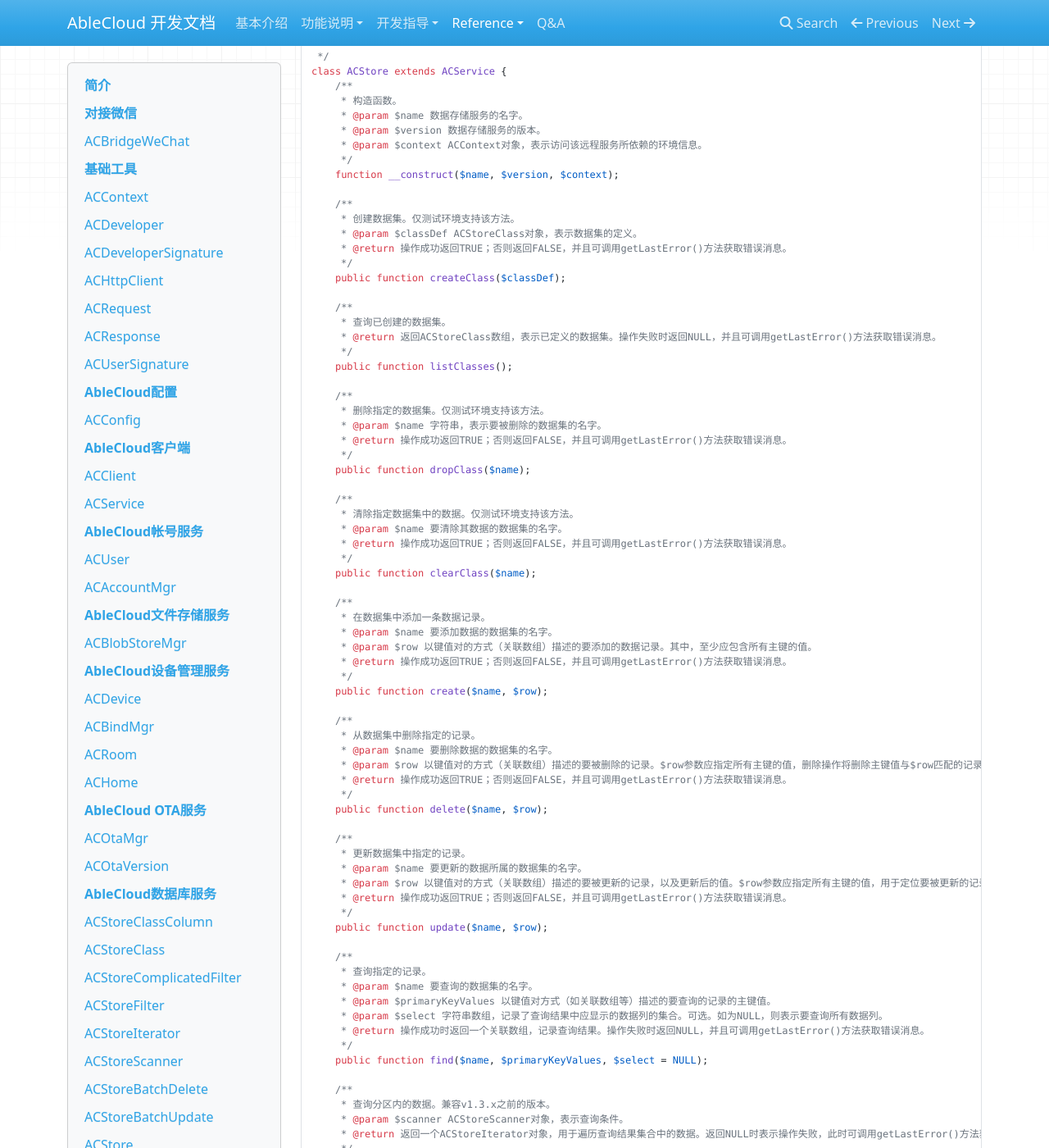
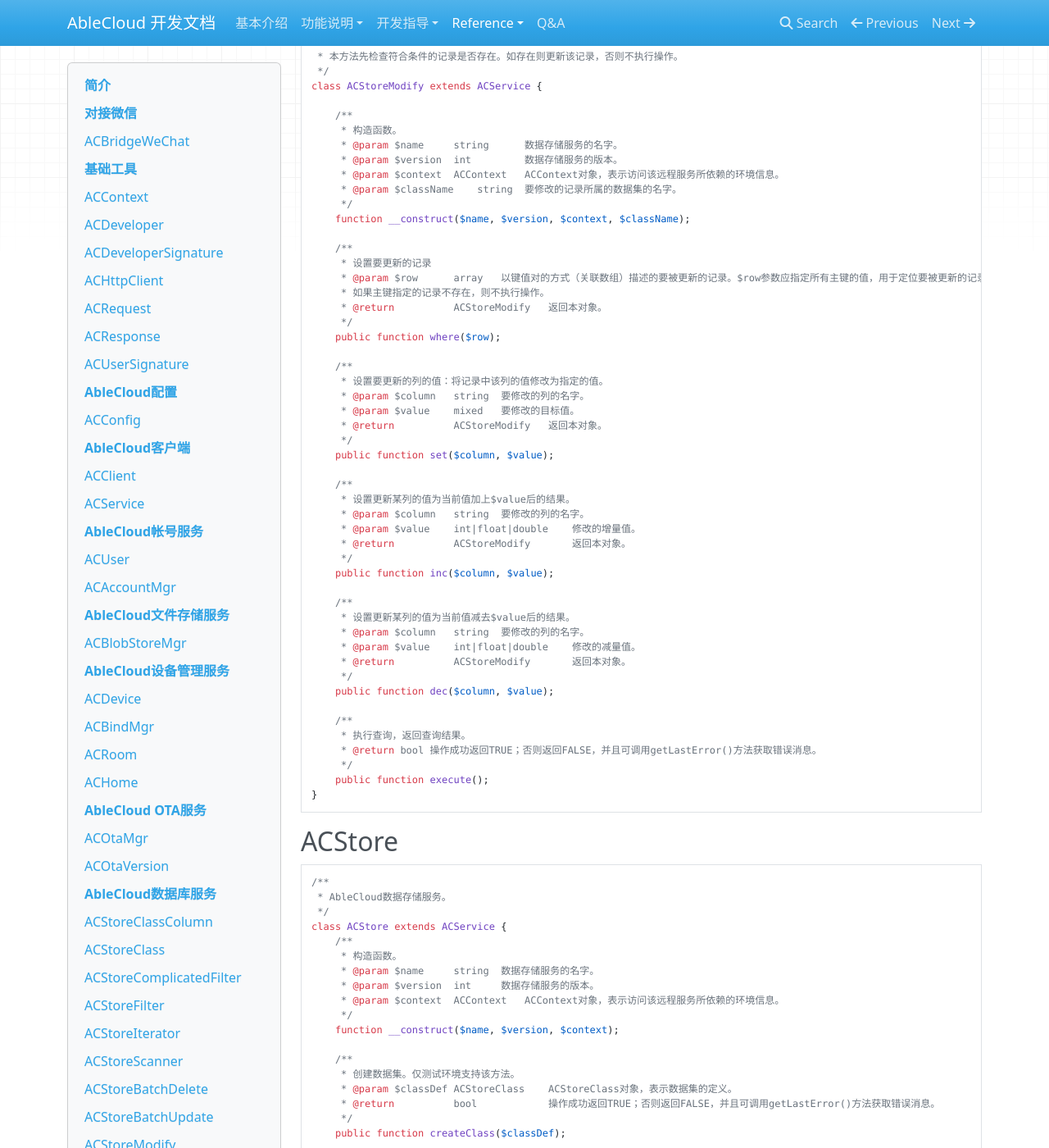
Before and after one commit to JessonW/rd_docs, an MkDocs documentation site: the page built from docs/reference/php.md, in a window 1280 px wide and 1400 px high, scrolled down 37304 px. Shown: the whole window at 82% size. Built offline with MkDocs 1.6.1, drawn with Linux system fonts in a browser that asks for light colours; nearby versions of some CDN libraries; old or Windows-style settings are respelled for this version of MkDocs; some of the changed text lies outside the part shown.

Commit message:
ACStoreModify

````diff
--- a/docs/reference/php.md
+++ b/docs/reference/php.md
@@ -2048,6 +2048,64 @@
 }
 ```
 
+##ACStoreModify##
+
+```php
+/**
+ * AbleCloud数据存储服务的修改单条数据记录的方法。
+ * 本方法先检查符合条件的记录是否存在。如存在则更新该记录，否则不执行操作。
+ */
+class ACStoreModify extends ACService {
+
+    /**
+     * 构造函数。
+     * @param $name     string      数据存储服务的名字。
+     * @param $version  int         数据存储服务的版本。
+     * @param $context  ACContext   ACContext对象，表示访问该远程服务所依赖的环境信息。
+     * @param $className    string  要修改的记录所属的数据集的名字。
+     */
+    function __construct($name, $version, $context, $className);
+
+    /**
+     * 设置要更新的记录
+     * @param $row      array   以键值对的方式（关联数组）描述的要被更新的记录。$row参数应指定所有主键的值，用于定位要被更新的记录。
+     * 如果主键指定的记录不存在，则不执行操作。
+     * @return          ACStoreModify   返回本对象。
+     */
+    public function where($row);
+
+    /**
+     * 设置要更新的列的值：将记录中该列的值修改为指定的值。
+     * @param $column   string  要修改的列的名字。
+     * @param $value    mixed   要修改的目标值。
+     * @return          ACStoreModify   返回本对象。
+     */
+    public function set($column, $value);
+
+    /**
+     * 设置更新某列的值为当前值加上$value后的结果。
+     * @param $column   string  要修改的列的名字。
+     * @param $value    int|float|double    修改的增量值。
+     * @return          ACStoreModify       返回本对象。
+     */
+    public function inc($column, $value);
+
+    /**
+     * 设置更新某列的值为当前值减去$value后的结果。
+     * @param $column   string  要修改的列的名字。
+     * @param $value    int|float|double    修改的减量值。
+     * @return          ACStoreModify       返回本对象。
+     */
+    public function dec($column, $value);
+
+    /**
+     * 执行查询，返回查询结果。
+     * @return bool 操作成功返回TRUE；否则返回FALSE，并且可调用getLastError()方法获取错误消息。
+     */
+    public function execute();
+}
+```
+
 ##ACStore##
 
 ```php
@@ -2057,102 +2115,109 @@
 class ACStore extends ACService {
     /**
      * 构造函数。
-     * @param $name 数据存储服务的名字。
-     * @param $version 数据存储服务的版本。
-     * @param $context ACContext对象，表示访问该远程服务所依赖的环境信息。
+     * @param $name 	string	数据存储服务的名字。
+     * @param $version	int		数据存储服务的版本。
+     * @param $context	ACContext	ACContext对象，表示访问该远程服务所依赖的环境信息。
      */
     function __construct($name, $version, $context);
 
     /**
      * 创建数据集。仅测试环境支持该方法。
-     * @param $classDef ACStoreClass对象，表示数据集的定义。
-     * @return 操作成功返回TRUE；否则返回FALSE，并且可调用getLastError()方法获取错误消息。
+     * @param $classDef ACStoreClass	ACStoreClass对象，表示数据集的定义。
+     * @return			bool			操作成功返回TRUE；否则返回FALSE，并且可调用getLastError()方法获取错误消息。
      */
     public function createClass($classDef);
 
     /**
      * 查询已创建的数据集。
-     * @return 返回ACStoreClass数组，表示已定义的数据集。操作失败时返回NULL，并且可调用getLastError()方法获取错误消息。
+     * @return array 返回ACStoreClass数组，表示已定义的数据集。操作失败时返回NULL，并且可调用getLastError()方法获取错误消息。
      */
     public function listClasses();
 
     /**
      * 删除指定的数据集。仅测试环境支持该方法。
-     * @param $name 字符串，表示要被删除的数据集的名字。
-     * @return 操作成功返回TRUE；否则返回FALSE，并且可调用getLastError()方法获取错误消息。
+     * @param $name string	字符串，表示要被删除的数据集的名字。
+     * @return 		bool	操作成功返回TRUE；否则返回FALSE，并且可调用getLastError()方法获取错误消息。
      */
     public function dropClass($name);
 
     /**
      * 清除指定数据集中的数据。仅测试环境支持该方法。
-     * @param $name 要清除其数据的数据集的名字。
-     * @return 操作成功返回TRUE；否则返回FALSE，并且可调用getLastError()方法获取错误消息。
+     * @param $name string	要清除其数据的数据集的名字。
+     * @return 		bool	操作成功返回TRUE；否则返回FALSE，并且可调用getLastError()方法获取错误消息。
      */
     public function clearClass($name);
 
     /**
      * 在数据集中添加一条数据记录。
-     * @param $name 要添加数据的数据集的名字。
-     * @param $row 以键值对的方式（关联数组）描述的要添加的数据记录。其中，至少应包含所有主键的值。
-     * @return 操作成功返回TRUE；否则返回FALSE，并且可调用getLastError()方法获取错误消息。
+     * @param $name string	要添加数据的数据集的名字。
+     * @param $row	array	以键值对的方式（关联数组）描述的要添加的数据记录。其中，至少应包含所有主键的值。
+     * @return 		bool	操作成功返回TRUE；否则返回FALSE，并且可调用getLastError()方法获取错误消息。
      */
     public function create($name, $row);
 
     /**
      * 从数据集中删除指定的记录。
-     * @param $name 要删除数据的数据集的名字。
-     * @param $row 以键值对的方式（关联数组）描述的要被删除的记录。$row参数应指定所有主键的值，删除操作将删除主键值与$row匹配的记录。
-     * @return 操作成功返回TRUE；否则返回FALSE，并且可调用getLastError()方法获取错误消息。
+     * @param $name string	要删除数据的数据集的名字。
+     * @param $row	array	以键值对的方式（关联数组）描述的要被删除的记录。$row参数应指定所有主键的值，删除操作将删除主键值与$row匹配的记录。
+     * @return 		bool	操作成功返回TRUE；否则返回FALSE，并且可调用getLastError()方法获取错误消息。
      */
     public function delete($name, $row);
 
     /**
      * 更新数据集中指定的记录。
-     * @param $name 要更新的数据所属的数据集的名字。
-     * @param $row 以键值对的方式（关联数组）描述的要被更新的记录，以及更新后的值。$row参数应指定所有主键的值，用于定位要被更新的记录；$row中记录的其它列的值用于更新该记录：只更新原数据记录中已经存在的字段。
-     * @return 操作成功返回TRUE；否则返回FALSE，并且可调用getLastError()方法获取错误消息。
+     * @param $name string	要更新的数据所属的数据集的名字。
+     * @param $row	array	以键值对的方式（关联数组）描述的要被更新的记录，以及更新后的值。$row参数应指定所有主键的值，用于定位要被更新的记录；$row中记录的其它列的值用于更新该记录：只更新原数据记录中已经存在的字段。如果主键指定的记录不存在，本方法将会在数据集中新建一条对应的记录。
+     * @return		bool	操作成功返回TRUE；否则返回FALSE，并且可调用getLastError()方法获取错误消息。
      */
     public function update($name, $row);
 
     /**
      * 查询指定的记录。
-     * @param $name 要查询的数据集的名字。
-     * @param $primaryKeyValues 以键值对方式（如关联数组等）描述的要查询的记录的主键值。
-     * @param $select 字符串数组，记录了查询结果中应显示的数据列的集合。可选。如为NULL，则表示要查询所有数据列。
-     * @return 操作成功时返回一个关联数组，记录查询结果。操作失败时返回NULL，并且可调用getLastError()方法获取错误消息。
+     * @param $name				string	要查询的数据集的名字。
+     * @param $primaryKeyValues array	以键值对方式（如关联数组等）描述的要查询的记录的主键值。
+     * @param $select 			array	字符串数组，记录了查询结果中应显示的数据列的集合。可选。如为NULL，则表示要查询所有数据列。
+     * @return 					array	操作成功时返回一个关联数组，记录查询结果。操作失败时返回NULL，并且可调用getLastError()方法获取错误消息。
      */
     public function find($name, $primaryKeyValues, $select = NULL);
 
     /**
      * 查询分区内的数据。兼容v1.3.x之前的版本。
-     * @param $scanner ACStoreScanner对象，表示查询条件。
-     * @return 返回一个ACStoreIterator对象，用于遍历查询结果集合中的数据。返回NULL时表示操作失败，此时可调用getLastError()方法获取错误消息。
+     * @param $scanner	ACStoreScanner	ACStoreScanner对象，表示查询条件。
+     * @return 			ACStoreIterator	返回一个ACStoreIterator对象，用于遍历查询结果集合中的数据。返回NULL时表示操作失败，此时可调用getLastError()方法获取错误消息。
      */
     public function scan($scanner);
 
     /**
      * 查询数据。
-     * @param $name 字符串。要被查询的数据集的名字。
-     * @param $entityGroupKeyValues 以键值对的方式（如关联数组等）描述的查询数据集时所使用的分区键的值。如果数据集没有分区，则使用NULL。
-     * @return 返回一个ACStoreScanner对象，以便于设置查询参数，执行查询，获取查询结果。
+     * @param $name					string	字符串。要被查询的数据集的名字。
+     * @param $entityGroupKeyValues array	以键值对的方式（如关联数组等）描述的查询数据集时所使用的分区键的值。如果数据集没有分区，则使用NULL。
+     * @return						ACStoreScanner	返回一个ACStoreScanner对象，以便于设置查询参数，执行查询，获取查询结果。
      */
     public function scanExt($name, $entityGroupKeyValues = NULL);
 
 	/**
-	 * 批量删除数据。
-	 * @param $name 字符串。要被操作的数据集的名字。
-	 * @param $entityGroupKeyValues 以键值对的方式（关联数组）描述的操作数据集时所使用的分区键的值。如果数据集没有分区，则使用NULL。
-	 * @return 返回一个ACStoreBatchDelete对象，以便于设置删除参数，执行操作。
-	 */
+     * 批量删除数据。
+     * @param $name 				string	字符串。要被操作的数据集的名字。
+     * @param $entityGroupKeyValues array	以键值对的方式（关联数组）描述的操作数据集时所使用的分区键的值。如果数据集没有分区，则使用NULL。
+     * @return 						ACStoreBatchDelete	返回一个ACStoreBatchDelete对象，以便于设置删除参数，执行操作。
+     */
 	public function batchDelete($name, $entityGroupKeyValues = NULL);
 
 	/**
-	 * 批量更新数据。
-	 * @param $name 字符串。要被操作的数据集的名字。
-	 * @param $entityGroupKeyValues 以键值对的方式（关联数组）描述的操作数据集时所使用的分区键的值。如果数据集没有分区，则使用NULL。
-	 * @return 返回一个ACStoreBatchUpdate对象，以便于设置更新参数，执行操作。
-	 */
+     * 批量更新数据。
+     * @param $name 				string	字符串。要被操作的数据集的名字。
+     * @param $entityGroupKeyValues array	以键值对的方式（关联数组）描述的操作数据集时所使用的分区键的值。如果数据集没有分区，则使用NULL。
+     * @return 						ACStoreBatchUpdate	返回一个ACStoreBatchUpdate对象，以便于设置更新参数，执行操作。
+     */
 	public function batchUpdate($name, $entityGroupKeyValues = NULL);
+
+	/**
+     * 更新单条记录。
+     * @param $name				string	字符串，是要被操作的数据集的名字。
+     * @return					ACStoreModify	返回一个ACStoreModify对象，以便于设置更新参数，执行操作。
+     */
+    public function modify($name);
 }
 ```
 
````
Also changed, not shown: other parts of docs/reference/php.md (+1 -1 lines).
